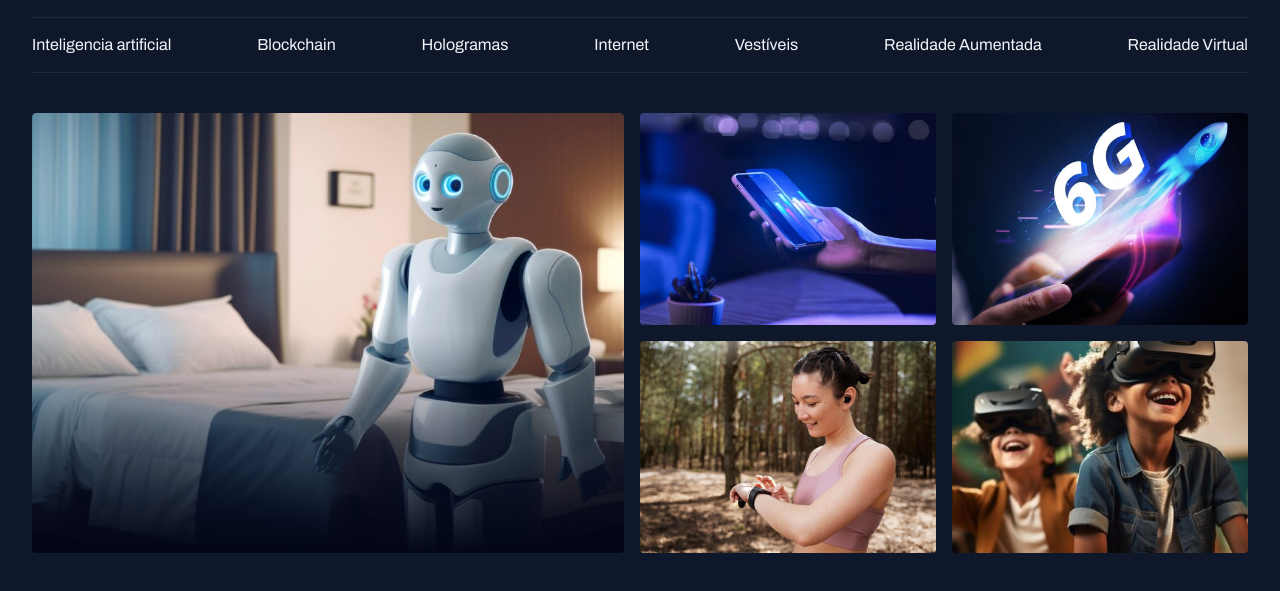
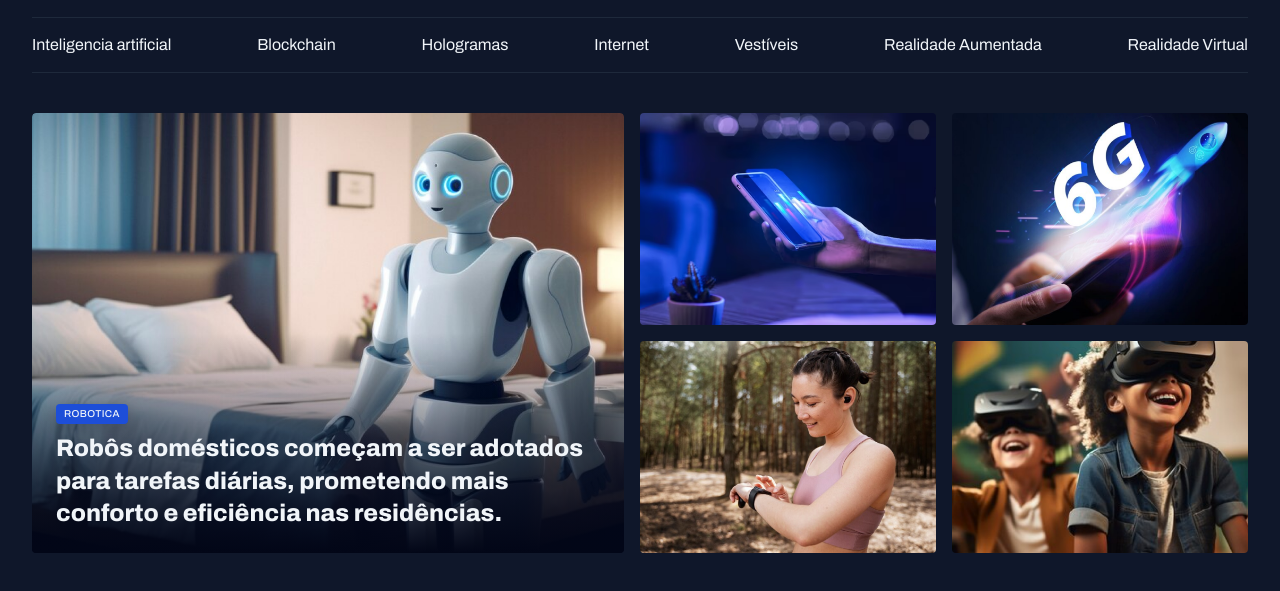
Before and after one commit to JenniferFlorencio/projeto-portal-de-noticias, a plain HTML site: page index.htm in a window 1280 px wide. Shown: the part 55-646 px from the top of the page. Drawn offline with Linux system fonts and the light colour scheme.

Commit message:
Ajustando conteudo do card

```diff
--- a/index.htm
+++ b/index.htm
@@ -44,9 +44,19 @@
 
   <main class=" grid conteiner">
     <section id="featured" class="grid grid-flow-col grid-16">
-      <div class="card">
+      <figure class="card">
         <img src="assets/img/Image 01.png" alt="">
-      </div>
+
+        <figcaption>
+        <span class="content-tag">Robotica</span>
+        <h2 class="text-2xl">
+          Robôs domésticos começam a ser adotados para tarefas diárias, prometendo mais conforto e eficiência nas residências.
+        </h2>
+      </figcaption>
+
+      </figure>
+
+
 
       <div class="grid grid-cols-2 grid-16">
 
--- a/style/global.css
+++ b/style/global.css
@@ -57,3 +57,17 @@
 main {
   margin-top: 40px;
 }
+
+
+.content-tag {
+  display: inline-block;
+  background-color: var(--brand-color-dark);
+  padding: 4px 8px;
+  border-radius: 4px;
+  font: 500 10px/1.2 var(--font-family);
+  text-transform: uppercase;
+  letter-spacing: 0.04em;
+  color: var(--text-color-primary);
+  box-shadow: 0px 4px 16px rgba(2, 6, 23, 0.25);
+
+}
--- a/style/section.css
+++ b/style/section.css
@@ -22,5 +22,16 @@
 
     }
 
+    figcaption{
+      position: absolute;
+      bottom: 0;
+
+      padding: 24px;
+
+      h2 {
+        margin-top: 8px;
+      }
+    }
+
   }
 }
--- a/style/utility.css
+++ b/style/utility.css
@@ -15,3 +15,18 @@
 .grid-16 {
   gap: 16px;
 }
+
+
+.text-2xl {
+  font: var(--h1);
+}
+.text-xl {
+  font: var(--h2);
+}
+.text-lg {
+  font: var(--h3);
+}
+
+.text-sm {
+  font: var(--h4);
+}
```
